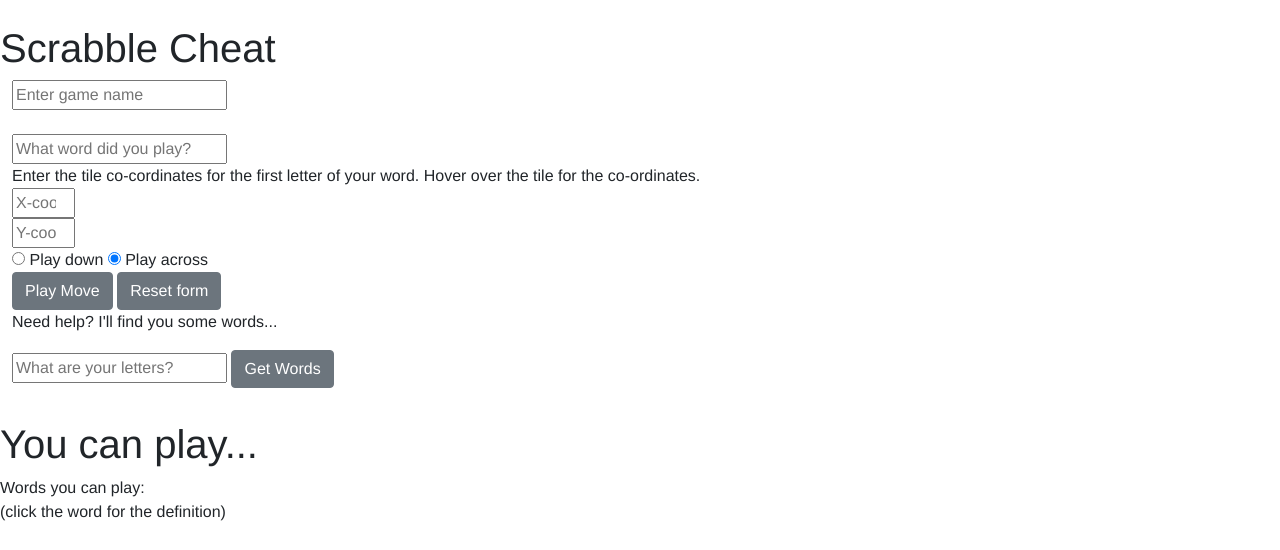
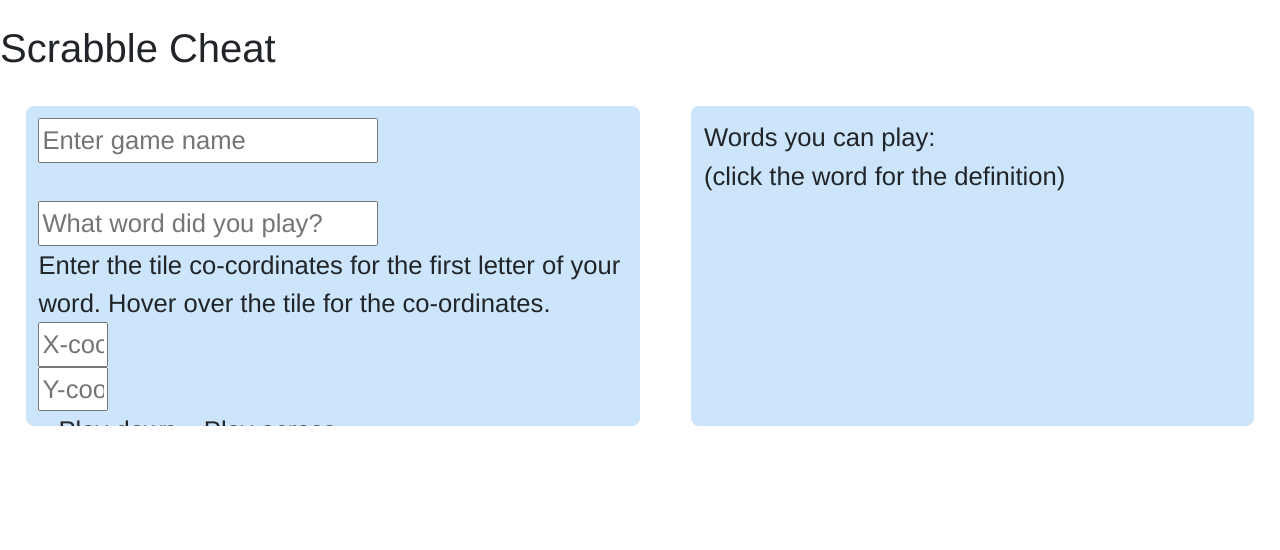
Before and after one commit to ed100miles/Portfolio, a Flask app: page /scrabbler in a window 1280 px wide. Shown: the part 56-606 px from the top of the page. Run offline with Flask 2, Linux system fonts and the light colour scheme.

Commit message:
CSS changes for scrabbler.html

```diff
--- a/static/css/style.css
+++ b/static/css/style.css
@@ -1,5 +1,6 @@
 .scrabblePage{
     font-family: 'Franklin Gothic Medium', 'sans-serif';
+    margin-bottom: 2vh;
 }
 
 .board{
@@ -51,3 +52,39 @@
 .link-button:active {
     color:red;
   }
+
+.flexContainer{
+  display: flex;
+  flex-wrap: wrap;
+  justify-content: space-around;
+}
+
+.flexItem{
+  flex-grow: 1;
+  min-width: 300px;
+  max-width: 48vw;
+  background-color: rgba(82, 168, 238, 0.294);
+  max-height: 40vh;
+  overflow: scroll;
+  overflow-x: hidden;
+  margin: 2vw;
+  padding: 1vw;
+  font-size: clamp(2vw, 2vw, 10px);
+  border-radius: 0.5rem;
+}
+
+.inputIsNumber{
+  -moz-appearance:textfield;
+}
+
+.inputIsNumber::-webkit-outer-spin-button,
+.inputIsNumber::-webkit-inner-spin-button{
+  -webkit-appearance: none;
+}
+
+.flexItem button{
+  margin-top: 2px;
+  width: 15vw;
+  max-height: 5vw;
+  font-size: clamp(1.5vw, 1.5vw, 10px);
+}
--- a/templates/scrabbler.html
+++ b/templates/scrabbler.html
@@ -8,39 +8,28 @@
 
 <h1>Scrabble Cheat</h1>
 
-<div class="container-fluid">
-    <form action="{{ url_for ('scrabbler')}}" method="post">
+<div class="flexContainer">
+    <form action="{{ url_for ('scrabbler')}}" method="post" class="flexItem">
         <input type="text" name="game_name" placeholder="Enter game name"  value="{{game_name}}" required><br/>
         <br/>
         <input type="text" name="played_word" placeholder="What word did you play?"><br/>
         <label>Enter the tile co-cordinates for the first letter of your word. Hover over the tile for the co-ordinates. </label><br/>
-        <input type="number" name="ycoord" placeholder="X-coordinate" min="0" max="15"><br/>
-        <input type="number" name="xcoord" placeholder="Y-coordinate" min="0" max="15"><br/>
+        <input type="number" name="ycoord" placeholder="X-coordinate" min="0" max="15" class="inputIsNumber"><br/>
+        <input type="number" name="xcoord" placeholder="Y-coordinate" min="0" max="15" class="inputIsNumber"><br/>
         <input type="radio" id="d" name="direction" value="d">
         <label for="d">Play down</label>
         <input type="radio" id="a" name="direction" value="a" checked>
         <label for="a">Play across</label>
         <br/>
-        </button><input type="submit" value="Play Move" class="btn btn-secondary">
-        <button type="reset" class="btn btn-secondary">Reset form</button>
+        <button type="submit" class="btn btn-secondary">Play Move</button>
         <br/>
         <p>Need help? I'll find you some words...</p>
-        <input type="text" name="letters" placeholder="What are your letters?">
-        </button><input type="submit" value="Get Words" class="btn btn-secondary">
+        <input type="text" name="letters" placeholder="What are your letters?"><br/>
+        <button type="submit" class="btn btn-secondary">Get Words</button>
+        <button type="reset" class="btn btn-secondary">Reset form</button><br/>
     </form>
-</div>
 
-<br/>
-
-<div class="board">
-    {% for square in board %}
-        <span class="square" data-tooltip="{{square.1}},{{square.0}}"><span class="squareTxt">{{square.2}}</span></span>
-    {% endfor %}
-</div>
-
-<h1>You can play...  </h1>
-
-<div id="scrabbleResults">
+    <div class="flexItem">
         <p>Words you can play:
             <br/>
             <span>(click the word for the definition)</span>
@@ -63,4 +52,12 @@
         </p>
     </div>
 </div>
+
+    <div class="board">
+        {% for square in board %}
+            <span class="square" data-tooltip="{{square.1}},{{square.0}}"><span class="squareTxt">{{square.2}}</span></span>
+        {% endfor %}
+    </div>
+
+</div>
 {% endblock %}
```
Lines whose indentation alone changed are shown as unchanged.
